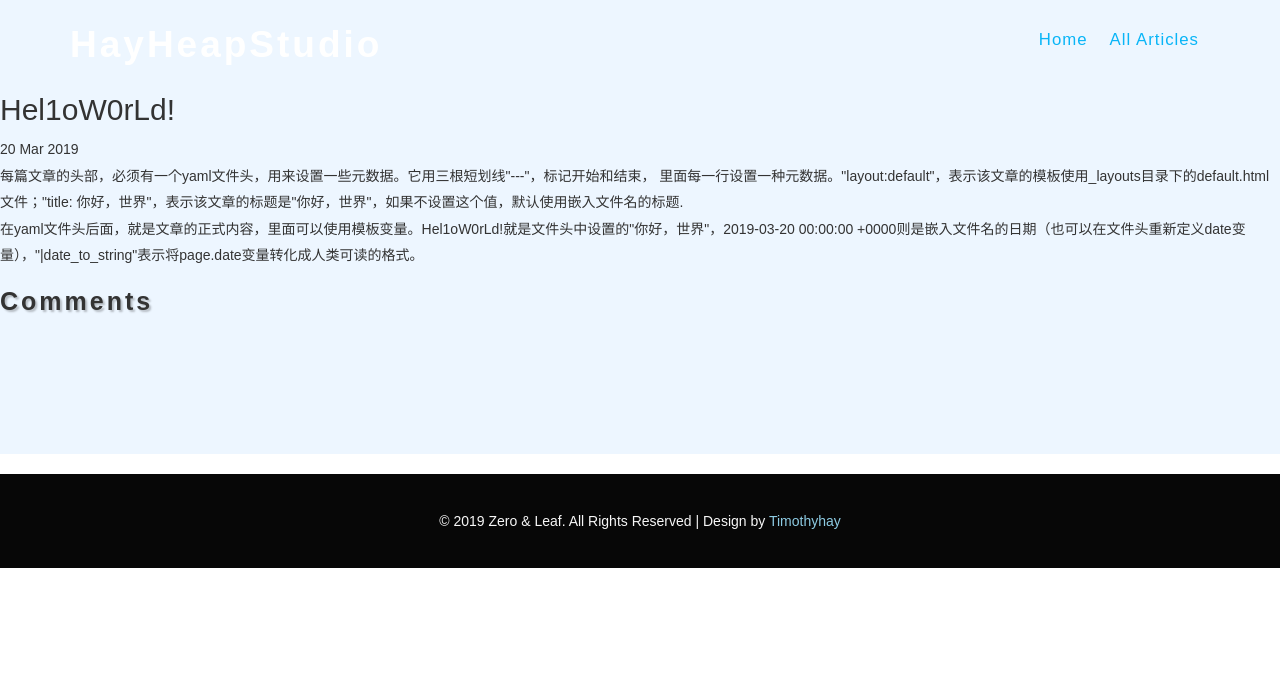
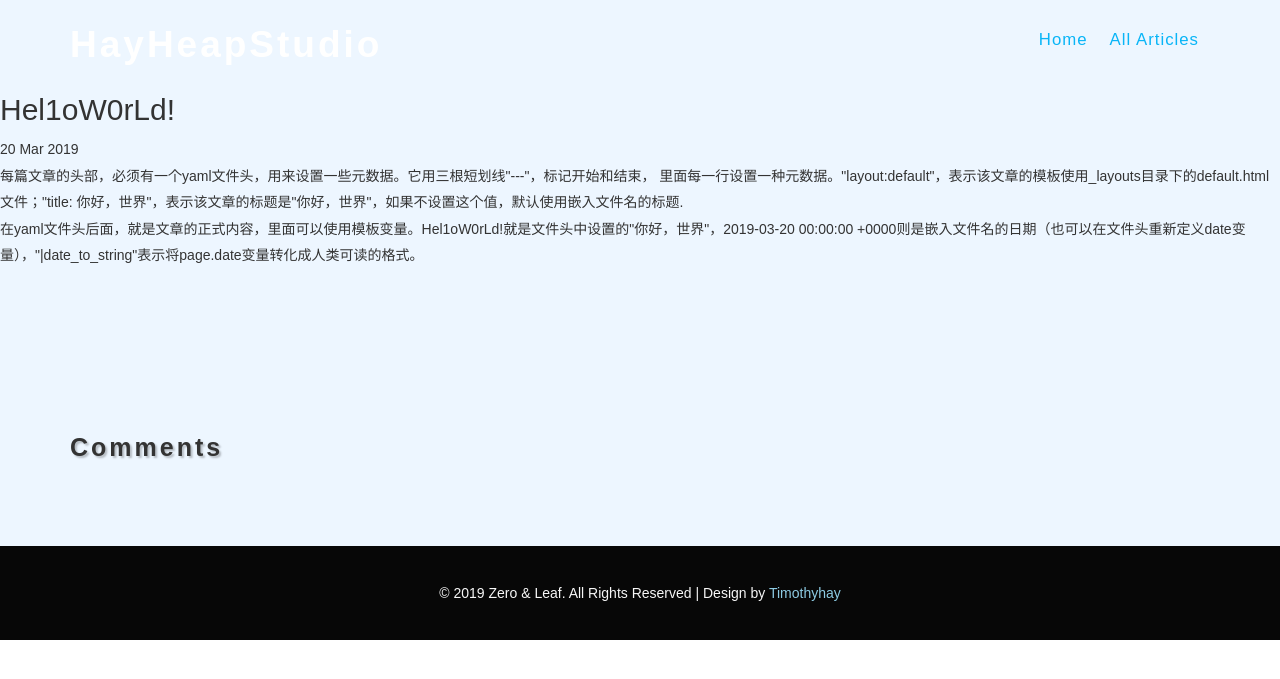
Before and after one commit to Timothyhay/TimothyhayHeap, a Jekyll site: the page built from _posts/2019-03-20-GiveItAShot.html, in a window 1280 px wide. Shown: the top 679 px of the page. Built offline with Jekyll 4.4.1, drawn with Linux system fonts in a browser that asks for light colours.

Commit message:
ImpCommentLayout

```diff
--- a/_layouts/blogpage.html
+++ b/_layouts/blogpage.html
@@ -49,7 +49,12 @@
 
 	<div class="services-w3ls" id="daily">
 		{{ content }}
+	</div>
 
+	<div class="contact-agileinfo" id="contact">
+
+		<div class="contact-agileinfo-content">
+			<div class="container">
 				<div class="contact-agileinfo-address">
 					<div class="contact-agileinfo-icons">
 						<div class="contact-icons-info">
@@ -57,6 +62,7 @@
 						</div>
 					</div>
 				</div>
+
 				<!-- Comment Area -->
 				{% if page.comments %}
 				<div id="disqus_thread"></div>
@@ -87,7 +93,8 @@
 				{% endif %}
 
 			</div>
-
+		</div>
+	</div>
 
 
 
```
Lines whose indentation alone changed are shown as unchanged.
